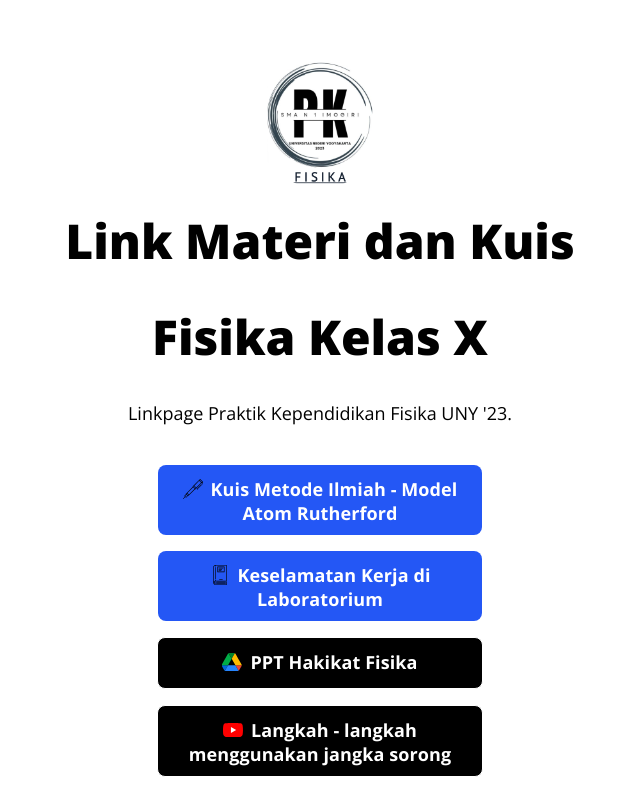
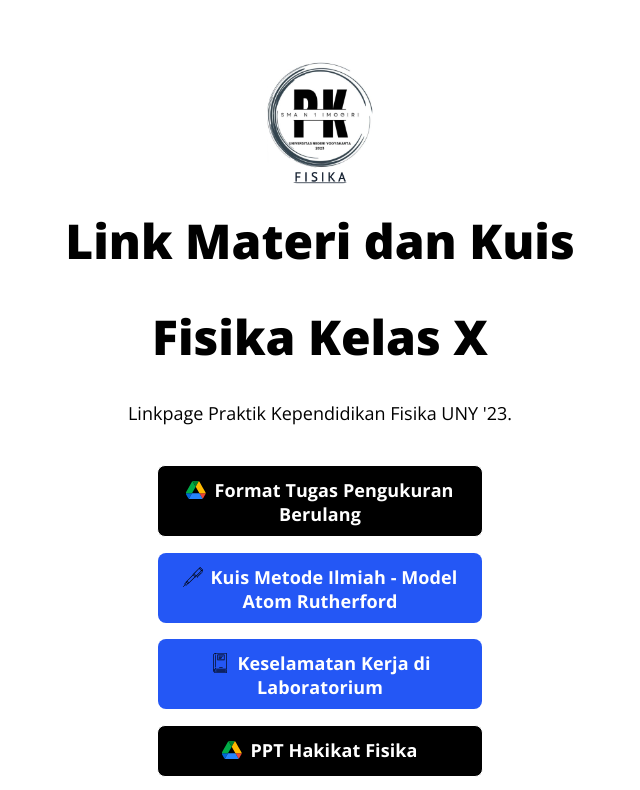
Before and after one commit to MuktiIngsun/linkpage-pkfisika, a plain HTML site: page index.html in a window 1280 px wide. Shown: the top 790 px of the page, without its empty margins (320-960 px from the left). Drawn offline with Linux system fonts and the light colour scheme.

Commit message:
Update index.html

```diff
--- a/index.html
+++ b/index.html
@@ -53,6 +53,7 @@
         <p>Linkpage Praktik Kependidikan Fisika UNY '23.</p>
 
         <!-- Links -->
+        <a class="button button-google-black" href="https://drive.google.com/file/d/1lNEN7GyLN1tNDJ9xpuP9JmM3juOuEqTp/view?usp=sharing" target="_blank" rel="noopener" role="button"><img class="icon" src="images/icons/google-drive.svg" alt="">Format Tugas Pengukuran Berulang</a><br>
         <a class="button button-default" href="https://app.lumi.education/run/cnUxIw" target="_blank" rel="noopener" role="button"><img class="icon" src="images/icons/pen-svgrepo-com.svg" alt="">Kuis Metode Ilmiah - Model Atom Rutherford</a><br>
         <a class="button button-default" href="https://app.Lumi.education/run/zySrqF" target="_blank" rel="noopener" role="button"><img class="icon" src="images/icons/book-svgrepo-com.svg" alt="">Keselamatan Kerja di Laboratorium</a><br>
         <a class="button button-google-black" href="https://drive.google.com/file/d/1uLENL3soJekoeAwb3aUxCPjjbSM2NUme/view?usp=sharing" target="_blank" rel="noopener" role="button"><img class="icon" src="images/icons/google-drive.svg" alt="">PPT Hakikat Fisika</a><br>
```
